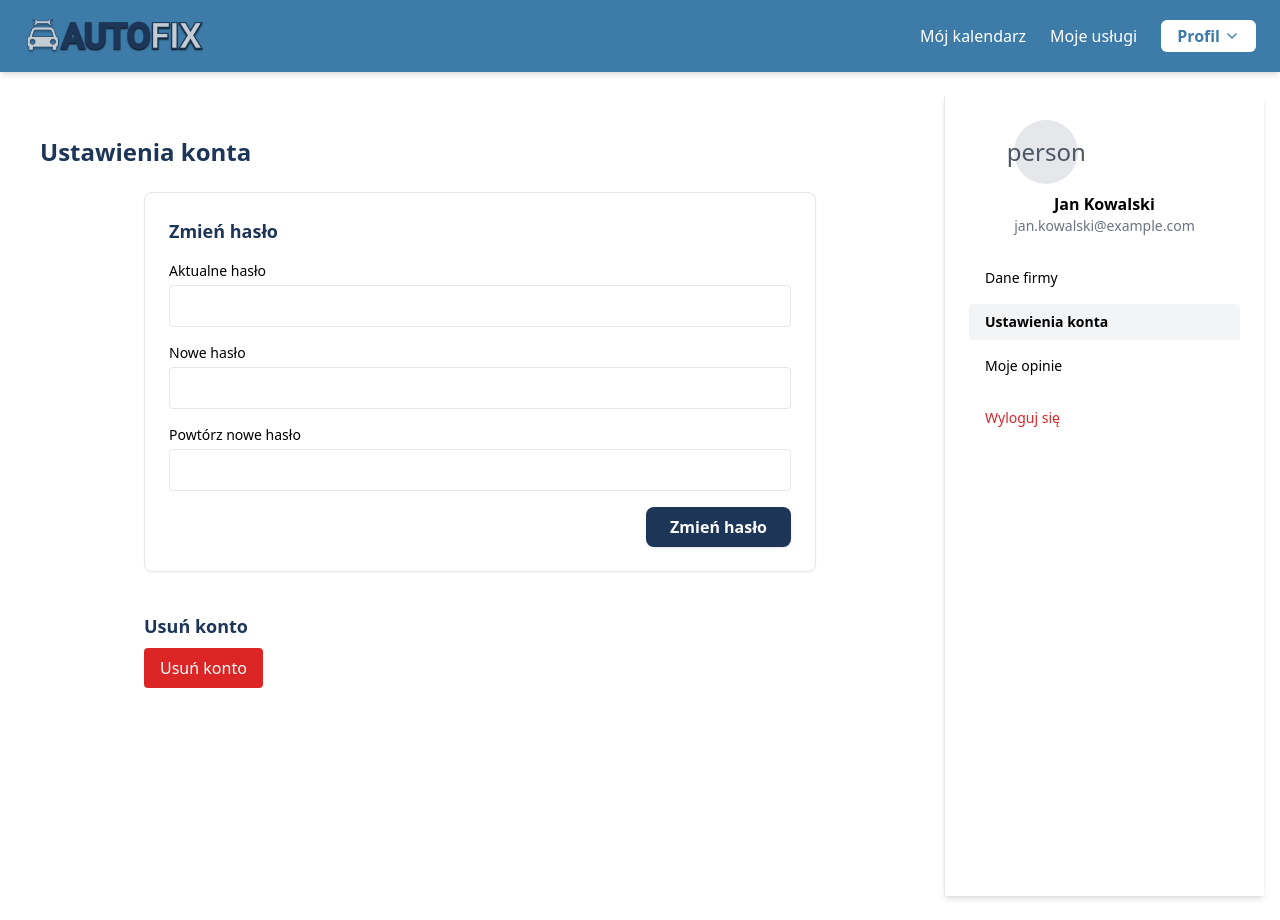
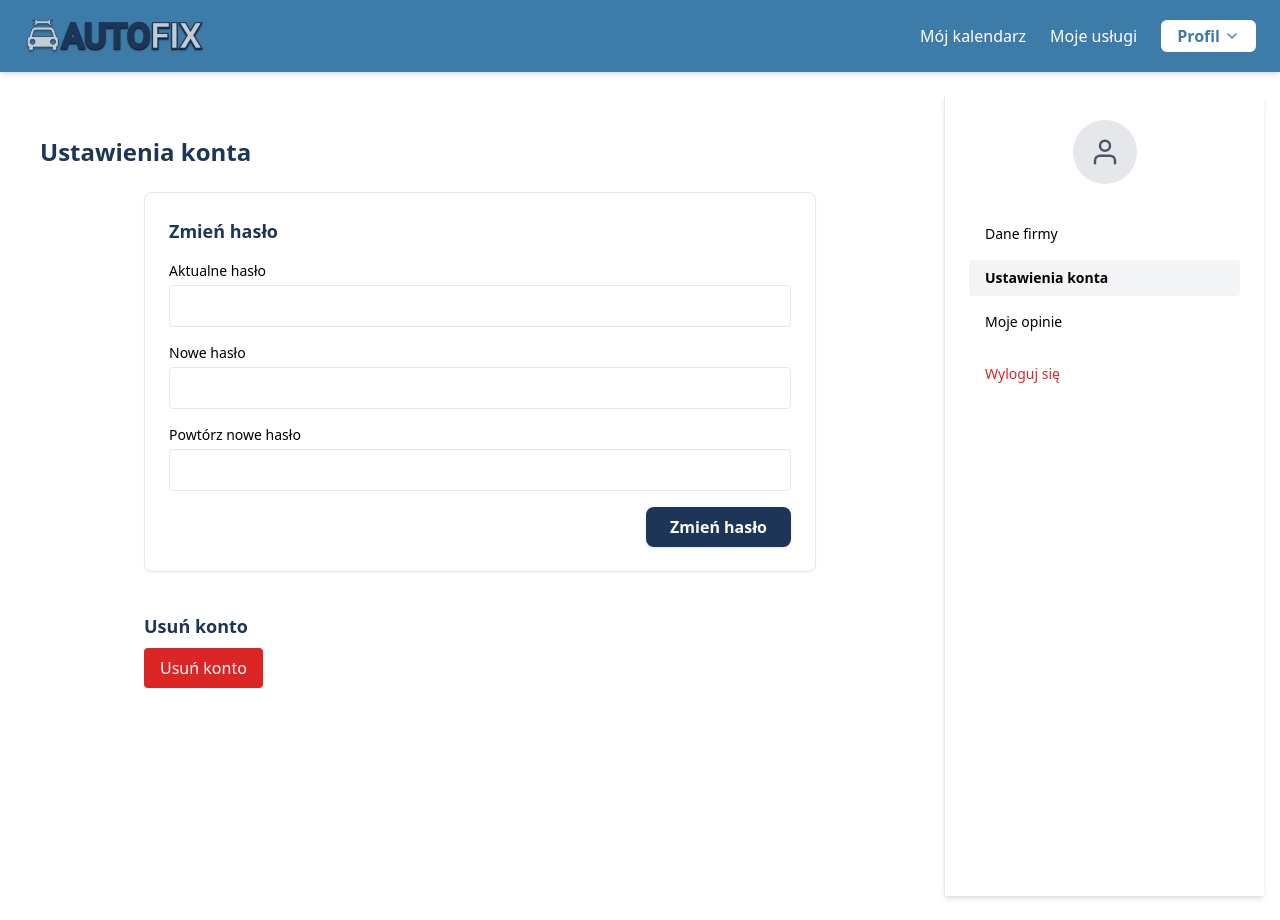
Before and after one commit to wvsoka/AutoFixFrontend, a React (Create React App) app: page /mechanic/settings in a window 1280 px wide. Built offline with nearby package versions, Linux system fonts and the light colour scheme; no server answers; sample sign-in values are in the browser's storage.

Commit message:
api adjustments

```diff
--- a/src/components/sidebars/MechanicSidebar.tsx
+++ b/src/components/sidebars/MechanicSidebar.tsx
@@ -1,13 +1,11 @@
 import { Link, useLocation, useNavigate } from "react-router-dom";
+import { useMechanicInfo } from "../../hooks/useMechanicInfo";
+import { FiUser } from "react-icons/fi";
 
-interface MechanicSidebarProps {
-    fullName: string;
-    email: string;
-}
-
-export const MechanicSidebar = ({ fullName, email }: MechanicSidebarProps) => {
+export const MechanicSidebar = () => {
     const location = useLocation();
     const navigate = useNavigate();
+    const { mechanicInfo } = useMechanicInfo();
 
     const handleLogout = () => {
         localStorage.removeItem("accessToken");
@@ -18,11 +16,11 @@ export const MechanicSidebar = ({ fullName, email }: MechanicSidebarProps) => {
     return (
         <aside className="bg-white border-l p-6 w-full lg:max-w-xs flex flex-col items-center shadow-md">
             <div className="text-center mb-6">
-                <div className="w-16 h-16 rounded-full bg-gray-200 flex items-center justify-center text-2xl text-gray-600">
-                    <span className="material-icons">person</span>
+                <div className="w-16 h-16 rounded-full bg-gray-200 flex items-center justify-center text-3xl text-gray-600">
+                    <FiUser />
                 </div>
-                <p className="font-semibold mt-2">{fullName}</p>
-                <p className="text-sm text-gray-500">{email}</p>
+                <p className="font-semibold mt-2">{mechanicInfo.full_name}</p>
+                <p className="text-sm text-gray-500">{mechanicInfo.email}</p>
             </div>
 
             <nav className="w-full flex flex-col gap-2 text-sm">
--- /dev/null
+++ b/src/hooks/useMechanicInfo.ts
@@ -0,0 +1,22 @@
+import { useEffect, useState } from "react";
+import axiosInstance from "../api/axiosInstance";
+
+export const useMechanicInfo = () => {
+    const [mechanicInfo, setMechanicInfo] = useState({ full_name: "", email: "" });
+    const [loading, setLoading] = useState(true);
+
+    useEffect(() => {
+        axiosInstance.get("/api/mechanic/me/")
+            .then(res => {
+                const name = res.data.name || res.data.full_name || "";
+                const email = res.data.user?.email || res.data.email || "";
+                setMechanicInfo({ full_name: name, email });
+            })
+            .catch(err => {
+                console.error("Błąd przy pobieraniu danych mechanika:", err);
+            })
+            .finally(() => setLoading(false));
+    }, []);
+
+    return { mechanicInfo, loading };
+};
--- a/src/pages/mechanic/MechanicMyReviewsPage.tsx
+++ b/src/pages/mechanic/MechanicMyReviewsPage.tsx
@@ -8,8 +8,8 @@ interface RawReviewAPI {
     note: number;
     content: string;
     created_at: string;
-    user: number;
-    service: number;
+    user_email: string;      // nowe pole z backendu
+    service_name: string;    // nowe pole z backendu
 }
 
 interface Opinion {
@@ -33,7 +33,6 @@ export const MechanicReviewsPage = () => {
             .then((res) => {
                 const { id, name } = res.data;
                 const email = res.data.user.email;
-                console.log(email);
                 setMechanicInfo({
                     full_name: name,
                     email: email,
@@ -51,9 +50,9 @@ export const MechanicReviewsPage = () => {
 
                 const processed: Opinion[] = reviews.map((r) => ({
                     rating: Math.round(r.note) / 2,
-                    title: `Usługa ID ${r.service}`,
+                    title: r.service_name, // zamiast ID usługi
                     description: r.content,
-                    author: `Użytkownik ID ${r.user}`,
+                    author: r.user_email, // zamiast ID użytkownika
                     date: new Date(r.created_at).toLocaleDateString("pl-PL"),
                     createdAt: r.created_at,
                     shopName: "",
@@ -86,16 +85,13 @@ export const MechanicReviewsPage = () => {
 
     return (
         <div className="flex flex-col-reverse lg:flex-row-reverse min-h-screen bg-white">
-            <MechanicSidebar
-                fullName={mechanicInfo.full_name}
-                email={mechanicInfo.email}
-            />
+            <MechanicSidebar />
             <main className="flex-1 px-6 py-10">
                 <h2 className="text-3xl font-bold text-zinc-800 mb-8">Opinie o Twoim warsztacie</h2>
 
                 {averageRating !== null && (
                     <div className="bg-zinc-50 rounded-xl p-6 mb-10 text-center">
-                    <p className="text-xl font-semibold text-zinc-700 mb-1">
+                        <p className="text-xl font-semibold text-zinc-700 mb-1">
                             Średnia ocena: {averageRating.toFixed(1)} / 5
                         </p>
                         <div className="flex justify-center text-yellow-400 text-2xl mb-2" aria-hidden="true">
@@ -127,8 +123,7 @@ export const MechanicReviewsPage = () => {
                     {sortedOpinions.length > 0 ? (
                         sortedOpinions.map((opinion, idx) => (
                             <div key={idx} className="bg-white rounded-xl p-4 sm:p-6">
-
-                            <OpinionCard {...opinion} />
+                                <OpinionCard {...opinion} />
                             </div>
                         ))
                     ) : (
--- a/src/pages/mechanic/MechanicProfilePage.tsx
+++ b/src/pages/mechanic/MechanicProfilePage.tsx
@@ -117,7 +117,7 @@ export const MechanicProfilePage: React.FC = () => {
 
     return (
         <div className="flex flex-col-reverse lg:flex-row-reverse min-h-screen bg-white">
-            <MechanicSidebar fullName={mechanicInfo.full_name} email={mechanicInfo.email} />
+            <MechanicSidebar  />
             <main className="flex-1 px-6 py-10">
                 <h1 className="text-3xl font-bold text-zinc-800 mb-6">Witaj, {mechanicInfo.full_name || "Mechaniku"}!</h1>
                 <h2 className="text-2xl font-semibold text-zinc-700 mb-4">Dane warsztatu</h2>
--- a/src/pages/mechanic/MechanicSettings.tsx
+++ b/src/pages/mechanic/MechanicSettings.tsx
@@ -1,4 +1,5 @@
-import React, { useState } from "react";
+import React, { useEffect, useState } from "react";
+import axiosInstance from "../../api/axiosInstance";
 import { MechanicSidebar } from "../../components/sidebars/MechanicSidebar";
 import { SecondaryButton } from "../../components/buttons/SecondaryButton";
 
@@ -12,18 +13,29 @@ export const MechanicSettings = () => {
     const [successMessage, setSuccessMessage] = useState("");
     const [errorMessage, setErrorMessage] = useState("");
     const [showDeleteConfirm, setShowDeleteConfirm] = useState(false);
+    const [mechanicInfo, setMechanicInfo] = useState({
+        full_name: "",
+        email: "",
+    });
 
-    const mechanicInfo = {
-        full_name: "Jan Kowalski",
-        email: "jan.kowalski@example.com",
-    };
+    useEffect(() => {
+        axiosInstance.get("/api/mechanic/me/")
+            .then(res => {
+                const full_name = res.data.name || "";
+                const email = res.data.user?.email || "";
+                setMechanicInfo({ full_name, email });
+            })
+            .catch(err => {
+                console.error("Błąd przy pobieraniu danych mechanika:", err);
+            });
+    }, []);
 
     const handleChange = (e: React.ChangeEvent<HTMLInputElement>) => {
         const { name, value } = e.target;
         setFormData({ ...formData, [name]: value });
     };
 
-    const handleSubmit = (e: React.FormEvent) => {
+    const handleSubmit = async (e: React.FormEvent) => {
         e.preventDefault();
         setSuccessMessage("");
         setErrorMessage("");
@@ -33,7 +45,24 @@ export const MechanicSettings = () => {
             return;
         }
 
-        setSuccessMessage("Hasło zostało zmienione (mock)!");
+        try {
+            const response = await axiosInstance.post("/api/auth/password/change/", {
+                old_password: formData.currentPassword,
+                new_password: formData.newPassword,
+            });
+
+            if (response.status === 200) {
+                setSuccessMessage("Hasło zostało zmienione.");
+                setFormData({
+                    currentPassword: "",
+                    newPassword: "",
+                    confirmPassword: "",
+                });
+            }
+        } catch (error: any) {
+            const detail = error.response?.data?.old_password || error.response?.data?.new_password || "Wystąpił błąd.";
+            setErrorMessage(typeof detail === "string" ? detail : "Nie udało się zmienić hasła.");
+        }
     };
 
     const handleDeleteAccount = () => {
@@ -43,12 +72,13 @@ export const MechanicSettings = () => {
 
     return (
         <div className="flex flex-col-reverse lg:flex-row-reverse min-h-screen bg-white">
-            <MechanicSidebar fullName={mechanicInfo.full_name} email={mechanicInfo.email} />
+            <MechanicSidebar />
             <main className="flex-1 px-6 py-10">
                 <h2 className="text-2xl font-bold text-[#1D3557] mb-6">Ustawienia konta</h2>
 
                 <form onSubmit={handleSubmit} className="bg-white border border-gray-200 p-6 rounded-lg shadow-sm space-y-4 max-w-2xl mx-auto">
                     <h3 className="text-lg font-semibold text-[#1D3557]">Zmień hasło</h3>
+
                     <div>
                         <label className="block text-sm font-medium mb-1">Aktualne hasło</label>
                         <input
@@ -60,6 +90,7 @@ export const MechanicSettings = () => {
                             required
                         />
                     </div>
+
                     <div>
                         <label className="block text-sm font-medium mb-1">Nowe hasło</label>
                         <input
@@ -71,6 +102,7 @@ export const MechanicSettings = () => {
                             required
                         />
                     </div>
+
                     <div>
                         <label className="block text-sm font-medium mb-1">Powtórz nowe hasło</label>
                         <input
```
